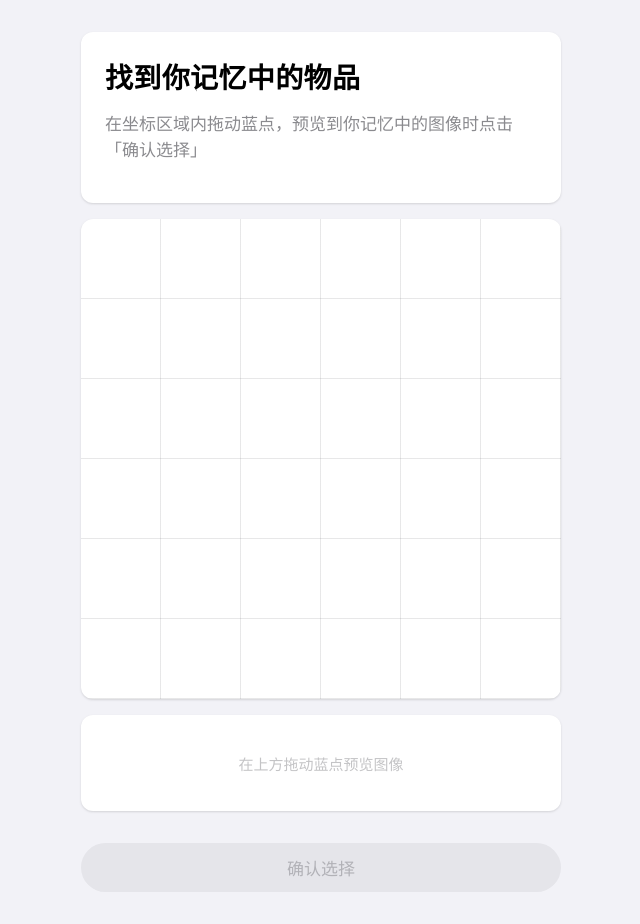
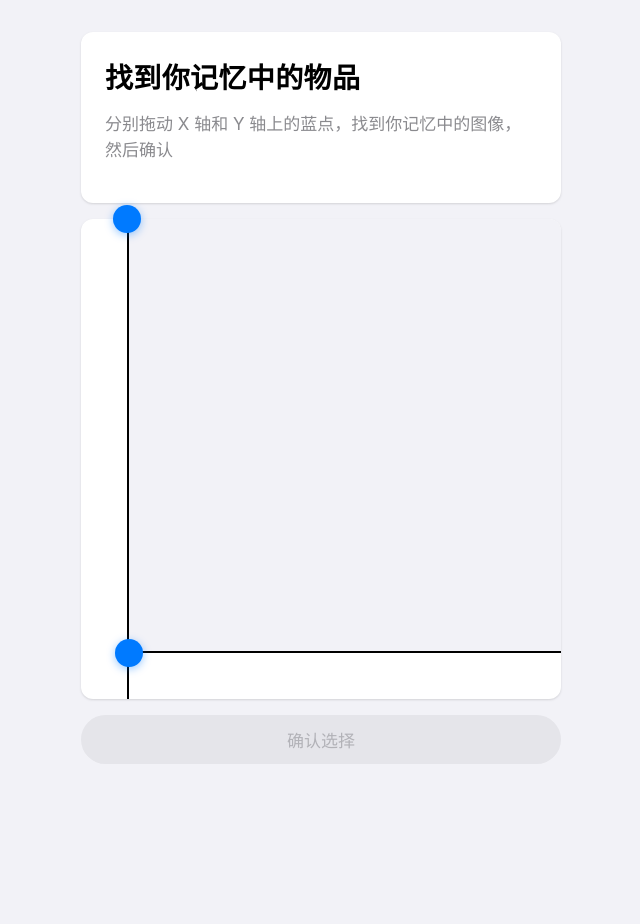
Before and after one commit to Arrosw/memory-experiment, a Flask app: template templates/recall.html in a window 1280 px wide. Shown: the whole page, without its empty margins (319-959 px from the left). After the commit the page ends 764 px from the top, so only its background shows below. Run offline with Flask 3, Linux system fonts and the light colour scheme; the template is opened without the code that fills it, so the values that code supplies are empty.

Commit message:
feat(recall): redesign as true coordinate axis UI
X axis (horizontal, bottom) and Y axis (vertical, left) form an L-shape.
Draggable blue dots sit on each axis; the selected image is shown in the
first quadrant. Dots start at position 0 and update the quadrant image on
every drag movement. Axis order remains shuffled per session.

```diff
--- a/static/grid.js
+++ b/static/grid.js
@@ -2,94 +2,111 @@ const CATEGORIES = ["bowl", "cup", "plate", "vase", "box", "pitcher"];
 const MATERIALS  = ["wood", "plastic", "metal", "glass", "ceramic", "stone"];
 const N = 6;
 
-const phaseData    = document.getElementById("phase-data");
-const PHASE        = phaseData.dataset.phase;
-const X_ORDER      = JSON.parse(phaseData.dataset.xOrder);  // shuffled MATERIALS indices
-const Y_ORDER      = JSON.parse(phaseData.dataset.yOrder);  // shuffled CATEGORIES indices
+const phaseData = document.getElementById("phase-data");
+const PHASE     = phaseData.dataset.phase;
+const X_ORDER   = JSON.parse(phaseData.dataset.xOrder);
+const Y_ORDER   = JSON.parse(phaseData.dataset.yOrder);
 
-const canvasEl     = document.getElementById("grid-canvas");
-const dotEl        = document.getElementById("grid-dot");
-const previewImgEl = document.getElementById("preview-img");
-const previewHint  = document.getElementById("preview-hint");
-const confirmBtnEl = document.getElementById("confirm-btn");
+const yRailEl   = document.getElementById("y-rail");
+const xRailEl   = document.getElementById("x-rail");
+const yDotEl    = document.getElementById("y-dot");
+const xDotEl    = document.getElementById("x-dot");
+const previewEl = document.getElementById("preview-img");
+const confirmEl = document.getElementById("confirm-btn");
 
 let thumbMap = {};
-let xIdx = -1;
-let yIdx = -1;
+let xIdx = 0;
+let yIdx = 0;
 const startMs = Date.now();
 
 function getKey(xi, yi) {
   return `${CATEGORIES[Y_ORDER[yi]]}_${MATERIALS[X_ORDER[xi]]}`;
 }
 
-function placeDot(xi, yi) {
-  const w = canvasEl.offsetWidth;
-  const h = canvasEl.offsetHeight;
-  dotEl.style.left = ((xi + 0.5) / N * w) + "px";
-  dotEl.style.top  = ((yi + 0.5) / N * h) + "px";
-  dotEl.style.display = "block";
+// Place X dot as % of x-rail width; transform: translateX(-50%) handles centering
+function placeXDot(xi) {
+  xDotEl.style.left = ((xi + 0.5) / N * 100) + "%";
 }
 
-function selectPos(xi, yi) {
-  xi = Math.max(0, Math.min(N - 1, xi));
-  yi = Math.max(0, Math.min(N - 1, yi));
-  xIdx = xi;
-  yIdx = yi;
-  placeDot(xi, yi);
-  const key = getKey(xi, yi);
-  if (thumbMap[key]) {
-    previewImgEl.src = thumbMap[key];
-    previewImgEl.style.display = "block";
-    previewHint.style.display = "none";
-  }
-  confirmBtnEl.disabled = false;
+// Place Y dot as % of y-rail height; yi=0 → bottom, yi=N-1 → top
+function placeYDot(yi) {
+  yDotEl.style.top = ((N - 1 - yi + 0.5) / N * 100) + "%";
 }
 
-function posFromEvent(e) {
-  const rect = canvasEl.getBoundingClientRect();
-  const src  = e.touches ? e.touches[0] : e;
-  const xi   = Math.floor((src.clientX - rect.left)  / rect.width  * N);
-  const yi   = Math.floor((src.clientY - rect.top)   / rect.height * N);
-  return [xi, yi];
+function updateImage() {
+  const key = getKey(xIdx, yIdx);
+  if (thumbMap[key]) {
+    previewEl.src = thumbMap[key];
+    previewEl.style.display = "block";
+  }
+  confirmEl.disabled = false;
 }
 
-// Mouse interaction
-let dragging = false;
-canvasEl.addEventListener("mousedown", (e) => {
-  dragging = true;
-  selectPos(...posFromEvent(e));
+function setX(xi) {
+  xIdx = Math.max(0, Math.min(N - 1, xi));
+  placeXDot(xIdx);
+  updateImage();
+}
+
+function setY(yi) {
+  yIdx = Math.max(0, Math.min(N - 1, yi));
+  placeYDot(yIdx);
+  updateImage();
+}
+
+function xIdxFrom(e) {
+  const rect = xRailEl.getBoundingClientRect();
+  const src  = e.touches ? e.touches[0] : e;
+  return Math.floor((src.clientX - rect.left) / rect.width * N);
+}
+
+function yIdxFrom(e) {
+  const rect = yRailEl.getBoundingClientRect();
+  const src  = e.touches ? e.touches[0] : e;
+  // frac=0 → top (yi=N-1), frac=1 → bottom (yi=0)
+  return N - 1 - Math.floor((src.clientY - rect.top) / rect.height * N);
+}
+
+// ── X axis interactions ──────────────────────────────────────────────────────
+let dX = false;
+xRailEl.addEventListener("mousedown",  (e) => { dX = true; setX(xIdxFrom(e)); });
+xRailEl.addEventListener("touchstart", (e) => setX(xIdxFrom(e)), { passive: true });
+xRailEl.addEventListener("touchmove",  (e) => { e.preventDefault(); setX(xIdxFrom(e)); }, { passive: false });
+xDotEl .addEventListener("touchmove",  (e) => { e.preventDefault(); setX(xIdxFrom(e)); }, { passive: false });
+
+// ── Y axis interactions ──────────────────────────────────────────────────────
+let dY = false;
+yRailEl.addEventListener("mousedown",  (e) => { dY = true; setY(yIdxFrom(e)); });
+yRailEl.addEventListener("touchstart", (e) => setY(yIdxFrom(e)), { passive: true });
+yRailEl.addEventListener("touchmove",  (e) => { e.preventDefault(); setY(yIdxFrom(e)); }, { passive: false });
+yDotEl .addEventListener("touchmove",  (e) => { e.preventDefault(); setY(yIdxFrom(e)); }, { passive: false });
+
+// ── Global mouse drag ────────────────────────────────────────────────────────
+document.addEventListener("mousemove", (e) => {
+  if (dX) setX(xIdxFrom(e));
+  if (dY) setY(yIdxFrom(e));
 });
-document.addEventListener("mouseup", () => { dragging = false; });
-document.addEventListener("mousemove", (e) => {
-  if (!dragging) return;
-  selectPos(...posFromEvent(e));
-});
+document.addEventListener("mouseup", () => { dX = false; dY = false; });
 
-// Touch interaction
-canvasEl.addEventListener("touchstart", (e) => {
-  selectPos(...posFromEvent(e));
-}, { passive: true });
-canvasEl.addEventListener("touchmove", (e) => {
-  e.preventDefault();
-  selectPos(...posFromEvent(e));
-}, { passive: false });
-
-// Submit
-confirmBtnEl.addEventListener("click", async () => {
-  if (xIdx < 0 || yIdx < 0) return;
-  confirmBtnEl.disabled = true;
+// ── Submit ───────────────────────────────────────────────────────────────────
+confirmEl.addEventListener("click", async () => {
+  confirmEl.disabled = true;
   const resp = await fetch(`/api/recall/${PHASE}`, {
-    method: "POST",
+    method:  "POST",
     headers: { "Content-Type": "application/json" },
-    body: JSON.stringify({ x: xIdx, y: yIdx, response_time_ms: Date.now() - startMs }),
+    body:    JSON.stringify({ x: xIdx, y: yIdx, response_time_ms: Date.now() - startMs }),
   });
   const data = await resp.json();
   if (data.next_url) window.location.href = data.next_url;
 });
 
-async function loadThumbs() {
+// ── Init ─────────────────────────────────────────────────────────────────────
+async function init() {
   const resp = await fetch("/api/thumbs");
   thumbMap = await resp.json();
+  placeXDot(xIdx);
+  placeYDot(yIdx);
+  updateImage();
 }
 
-loadThumbs().catch((err) => console.error("Failed to load thumbs", err));
+init().catch(console.error);
--- a/templates/base.html
+++ b/templates/base.html
@@ -46,27 +46,43 @@
     .text-secondary { color: var(--text-secondary); }
     .mt-4 { margin-top: var(--s4); }
     .mt-6 { margin-top: var(--s6); }
-    #grid-canvas {
-      width:100%; aspect-ratio:1; position:relative;
+    /* ── Coordinate axis recall UI ─────────────────────────────────────── */
+    #coord-wrap {
+      display: flex; width: 100%; aspect-ratio: 1;
       background: var(--card);
       border-radius: var(--r-md);
       box-shadow: var(--shadow-sm);
-      cursor: crosshair;
+    }
+    #y-rail {
+      width: 48px; flex-shrink: 0; position: relative;
+      border-right: 2px solid var(--text-primary);
+      border-radius: var(--r-md) 0 0 var(--r-md);
+      cursor: ns-resize;
+    }
+    #main-col { flex: 1; display: flex; flex-direction: column; min-width: 0; }
+    #quadrant {
+      flex: 1; overflow: hidden;
+      display: flex; align-items: center; justify-content: center;
+      background: var(--bg);
+      border-radius: 0 var(--r-md) 0 0;
+    }
+    #quadrant img { max-width: 100%; max-height: 100%; display: block; }
+    #x-rail {
+      height: 48px; position: relative;
+      border-top: 2px solid var(--text-primary);
+      border-radius: 0 0 var(--r-md) 0;
+      cursor: ew-resize;
+    }
+    #y-dot, #x-dot {
+      position: absolute;
+      width: 28px; height: 28px;
+      background: var(--blue); border-radius: 50%;
+      box-shadow: 0 2px 8px rgba(0,122,255,0.4);
+      cursor: grab; z-index: 10;
       touch-action: none;
-      background-image:
-        repeating-linear-gradient(to right,  transparent 0, transparent calc(100%/6 - 1px), var(--separator) calc(100%/6 - 1px), var(--separator) calc(100%/6)),
-        repeating-linear-gradient(to bottom, transparent 0, transparent calc(100%/6 - 1px), var(--separator) calc(100%/6 - 1px), var(--separator) calc(100%/6));
     }
-    #grid-dot {
-      position:absolute; width:32px; height:32px;
-      background: var(--blue);
-      border-radius:50%;
-      transform:translate(-50%,-50%);
-      pointer-events:none;
-      display:none;
-      box-shadow:0 2px 8px rgba(0,122,255,0.4);
-      transition: left 60ms ease, top 60ms ease;
-    }
+    #y-dot { right: -14px; transform: translateY(-50%); }
+    #x-dot { top:   -14px; transform: translateX(-50%); }
   </style>
   {% block head %}{% endblock %}
 </head>
--- a/templates/recall.html
+++ b/templates/recall.html
@@ -5,16 +5,17 @@
 {% block content %}
   <div class="card">
     <h1>找到你记忆中的物品</h1>
-    <p>在坐标区域内拖动蓝点，预览到你记忆中的图像时点击「确认选择」</p>
+    <p>分别拖动 X 轴和 Y 轴上的蓝点，找到你记忆中的图像，然后确认</p>
   </div>
 
-  <div id="grid-canvas">
-    <div id="grid-dot"></div>
-  </div>
-
-  <div class="card" style="margin-top:var(--s4);min-height:96px;display:flex;align-items:center;justify-content:center;overflow:hidden;">
-    <img id="preview-img" alt="" style="max-width:100%;max-height:220px;border-radius:var(--r-sm);display:none;">
-    <span id="preview-hint" style="color:var(--text-tertiary);font-size:15px;">在上方拖动蓝点预览图像</span>
+  <div id="coord-wrap">
+    <div id="y-rail"><div id="y-dot"></div></div>
+    <div id="main-col">
+      <div id="quadrant">
+        <img id="preview-img" alt="">
+      </div>
+      <div id="x-rail"><div id="x-dot"></div></div>
+    </div>
   </div>
 
   <button id="confirm-btn" class="btn" style="width:100%;margin-top:var(--s4);" disabled>确认选择</button>
```
